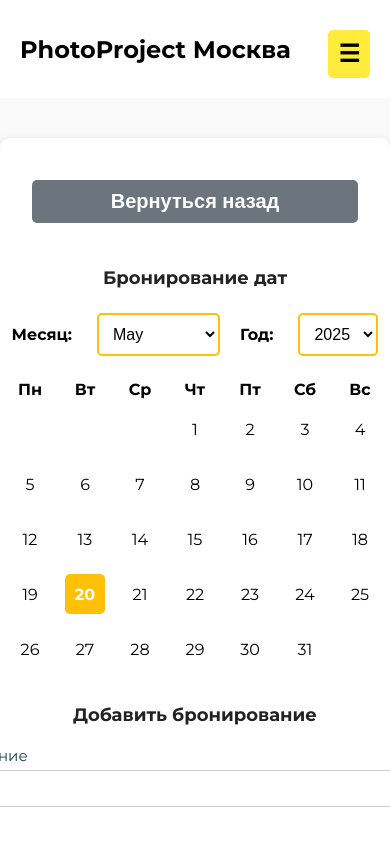
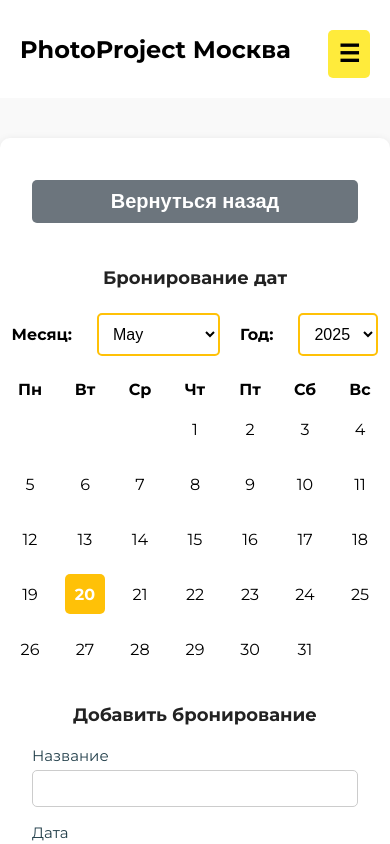
Before and after one commit to MaximkaProMax/graduation, a React (Vite) app in the folder photoproject/: page /calendar in a window 390 px wide. Shown: the top 844 px of the page. Built offline with nearby package versions, Linux system fonts and the light colour scheme; no server answers.

Commit message:
Added center alignment on the photo studio booking page

```diff
--- a/photoproject/src/components/Calendar.css
+++ b/photoproject/src/components/Calendar.css
@@ -179,12 +179,17 @@ button {
   display: flex;
   flex-direction: row;
   gap: 32px;
+  align-items: stretch; /* Исправление: растягиваем по высоте */
+  justify-content: center; /* Исправление: выравнивание по центру */
+  width: 100%;
 }
 
 @media (max-width: 900px) {
   .calendar-mobile-stack {
     flex-direction: column;
     gap: 18px;
+    align-items: stretch;
+    justify-content: flex-start;
   }
 }
 
```
